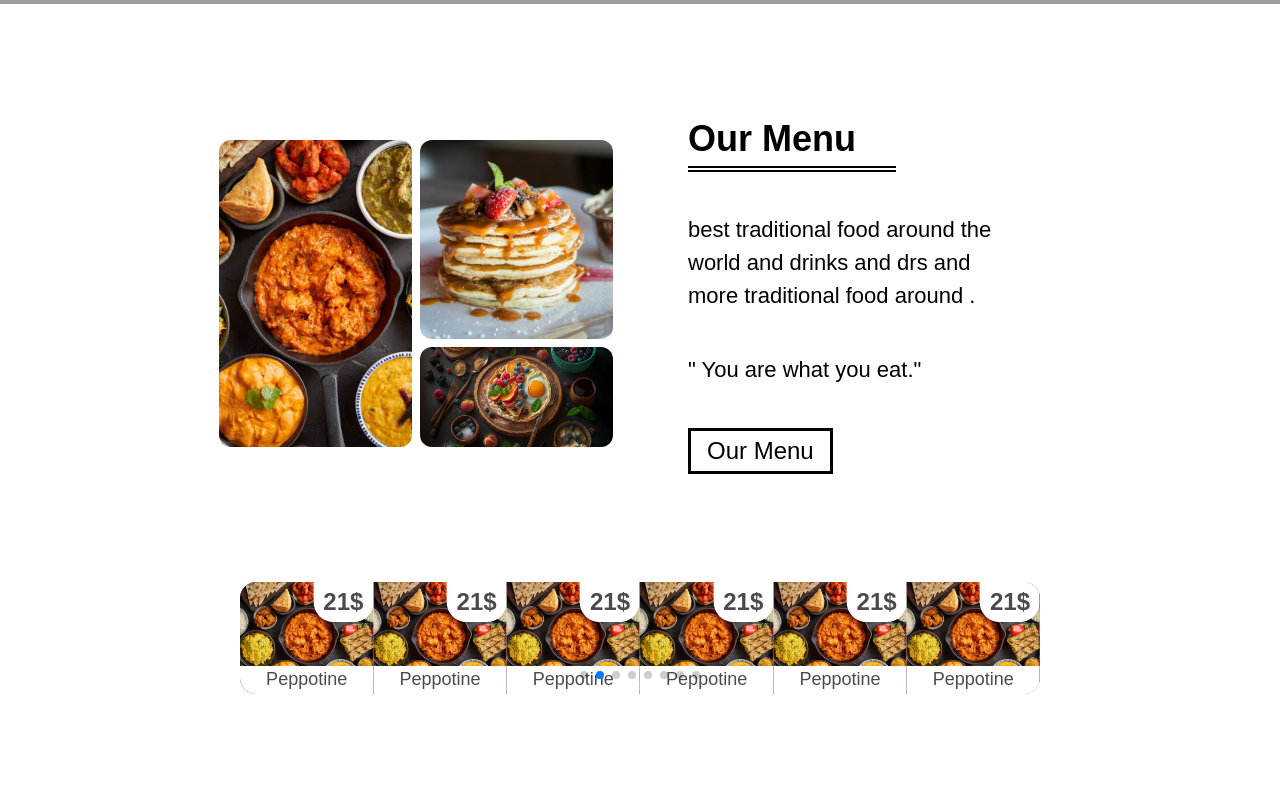
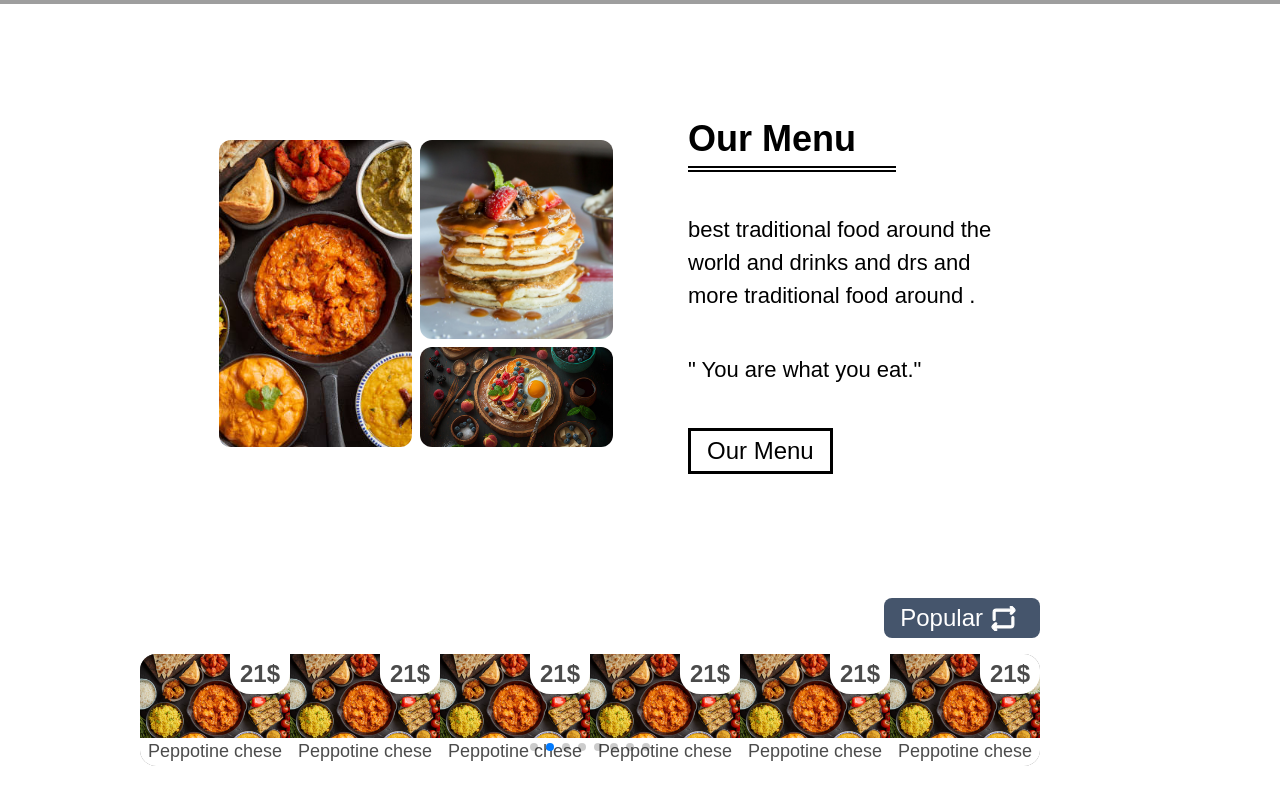
Before and after one commit to ahmedkh67/restu, a Next.js app: page / in a window 1280 px wide. Shown: the part 1792-2592 px from the top of the page. Before the commit the page ends 2570 px from the top, so only its background shows below. Built offline with nearby package versions, Linux system fonts and the light colour scheme; grey boxes are pictures that could not be loaded.

Commit message:
Switch test

```diff
--- a/Components/MenuSlider.tsx
+++ b/Components/MenuSlider.tsx
@@ -8,15 +8,23 @@ import "swiper/css";
 import "swiper/css/navigation";
 import "swiper/css/pagination";
 import Image from 'next/image';
+import SwitchIcon from '@/public/SwitchArrowIcon.svg'
 
-import Img1 from "@/public/Foodimg.jpg"
+import Img1 from "@/public/Foodimg.jpg";
 import MSliderComponent from './MSliderComponent';
 
 const MenuSlider = () => {
   return (
     <>
-    <div className="flex w-full justify-center items-center pb-10">
+    <div className="flex w-full justify-center pb-10 flex-col items-end ">
+        <button className=" bg-slate-600 text-white md:text-2xl text-4xl px-4 py-1 flex
+        md:mx-60 mx-6 my-4 justify-between items-center rounded-lg ">
+        Popular <Image src={SwitchIcon} alt={'switch arrow icon '} width={25} className='pointer mx-2' />
+        </button>
        <div className="flex w-[900px] h-28 md:mx-60 mx-6 rounded-2xl justify-center items-center overflow-hidden Swiper_Home z-10  border-double">
+
+
+
         <Swiper
         // install Swiper modules
 
--- a/app/about/page.tsx
+++ b/app/about/page.tsx
@@ -4,13 +4,15 @@ import {Navbar } from "@/Components";
 import { Hero_Dis, Hero_Button } from "@/Constants";
 import Link from "next/link";
 import Moresec from '@/Components/Moresec';
+import Image from 'next/image';
+import ArrowIcon from '@/public/Arrow2Icon.svg'
 
 
 
 const page = () => {
   return (
     <>
-    <div className="Hero_Background flex w-full bg-black md:h-screen h-screen flex-col justify-between items-center overflow-hidden pb-20">
+    <div className="About_Background flex w-full bg-black md:h-screen h-screen flex-col justify-between items-center overflow-hidden pb-20">
     <Navbar />
       <div className="flex w-full h-full flex-col justify-evenly items-start px-[10%]">
         <h1 className="md:text-[170px] text-[60px] font-bold text-white">
@@ -24,8 +26,8 @@ const page = () => {
 
       </div>
       <Link href={"#moresec"}>
-        <button className="Button1 md:text-3xl text-4xl px-2 py-0.5 mt-[-7px]">
-            {Hero_Button}
+        <button className="Button1 md:text-3xl text-4xl px-2 py-0.5 mt-[-7px] rounded-xl">
+          <Image src={ArrowIcon} alt={'down arrow icon'} width={45} className='rotate-90 pointer ' />
         </button>
         </Link>
     </div>
--- a/app/globals.css
+++ b/app/globals.css
@@ -26,6 +26,8 @@
 :root {
   --background: #ffffff;
   --foreground: #171717;
+  --Herotitle: 60px ;
+
 }
 
 @media (prefers-color-scheme: dark) {
@@ -99,6 +101,15 @@ button:hover {
   background-repeat: no-repeat;
   background-size: cover;
 }
+
+.About_Background {
+  background-image: url('/slider-3.jpg');
+  background-position: center;
+  background-repeat: no-repeat;
+  background-size: cover;
+}
+
+
 
 .Distance_Background1 {
   background-image: url('/slider-2.jpg');
```
Also changed, not shown: Components/Teamsec.tsx (added), public/Arrow2Icon.svg (added), public/SwitchArrowIcon.svg (added).
